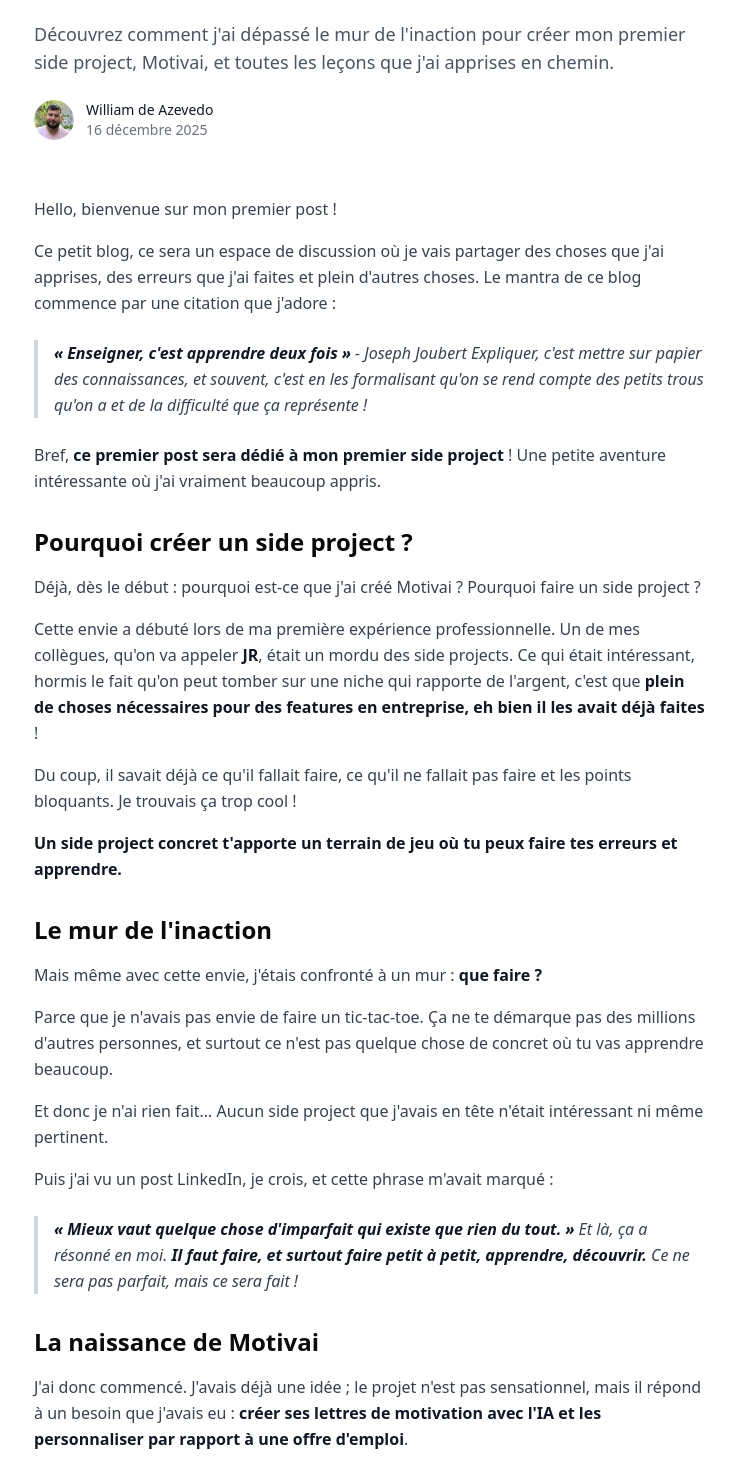
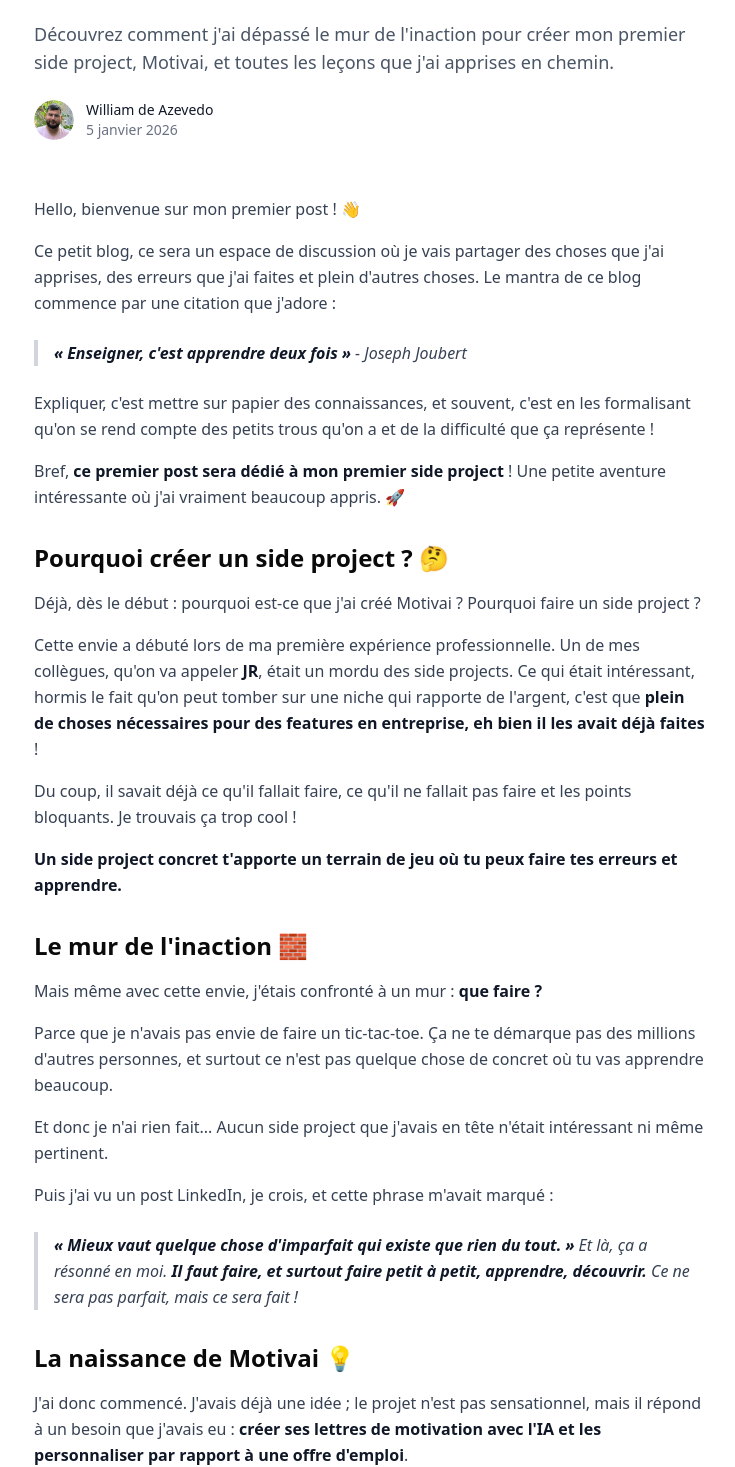
Before and after one commit to WillFDA/williamdeazevedo2025, a Next.js app: page /blog/mon-premier-post in a window 1280 px wide. Shown: the part 172-1639 px from the top of the page, without its empty margins (270-1005 px from the left). Built offline with nearby package versions, Linux system fonts and the light colour scheme; no server answers.

Commit message:
avancement

```diff
--- a/app/blog/fetch.ts
+++ b/app/blog/fetch.ts
@@ -31,9 +31,16 @@
     }),
   );
 
-  // Filtrer les posts null et trier par date
+  const isDev = process.env.NODE_ENV === "development";
+
   return posts
     .filter((post): post is Post => post !== null)
+    .filter((post) => {
+      if (isDev) return true;
+      const isPublished = post.metadata.published;
+      const isReleased = new Date(post.metadata.date) <= new Date();
+      return isPublished && isReleased;
+    })
     .sort((a, b) => {
       return (
         new Date(b.metadata.date).getTime() -
@@ -57,13 +64,22 @@
       components,
     });
 
-    return {
+    const post = {
       metadata: {
         ...frontmatter,
         slug,
       },
       content,
     };
+
+    const isDev = process.env.NODE_ENV === "development";
+    if (!isDev) {
+      const isPublished = post.metadata.published;
+      const isReleased = new Date(post.metadata.date) <= new Date();
+      if (!isPublished || !isReleased) return null;
+    }
+
+    return post;
   } catch {
     return null;
   }
--- a/app/blog/page.tsx
+++ b/app/blog/page.tsx
@@ -19,6 +19,15 @@
 export default async function Blog() {
   const posts = await getAllPosts();
 
+  if (posts.length === 0) {
+    return (
+      <div className="container mx-auto px-4 py-16 max-w-2xl flex flex-col items-center justify-center gap-4 grow">
+        <h1 className="font-bold text-4xl">Blog</h1>
+        <p>Il n'y a rien pour l'instant !!! 👀</p>
+      </div>
+    );
+  }
+
   return (
     <div className="container mx-auto px-4 py-16 max-w-2xl">
       <h1 className="mb-12 font-bold text-4xl">Blog</h1>
@@ -27,22 +36,22 @@
           <Link
             key={post.metadata.slug}
             href={`/blog/${post.metadata.slug}`}
-            className="block rounded-lg p-3 hover:bg-gray-50 transition-all duration-300 ease-in-out"
+            className="block"
           >
-            <article>
-              <h2 className="mb-1 font-bold text-lg text-gray-900">
+            <article className="flex flex-col gap-2">
+              <h2 className="font-bold text-lg text-gray-900">
                 {post.metadata.title}
               </h2>
-              <time className="mb-2 block text-gray-500 text-sm">
+              <p className="text-gray-700 text-sm">
+                {post.metadata.description}
+              </p>
+              <time className="block text-gray-500 text-sm mb-2">
                 {new Date(post.metadata.date).toLocaleDateString("fr-FR", {
                   year: "numeric",
                   month: "long",
                   day: "numeric",
                 })}
               </time>
-              <p className="mb-4 text-gray-700 text-sm">
-                {post.metadata.description}
-              </p>
               <div className="flex flex-wrap gap-2">
                 {post.metadata.tags.map((tag) => (
                   <span
--- a/content/mon-premier-post.mdx
+++ b/content/mon-premier-post.mdx
@@ -1,23 +1,24 @@
 ---
 title: "Mon premier side project : l'aventure Motivai"
 description: "Découvrez comment j'ai dépassé le mur de l'inaction pour créer mon premier side project, Motivai, et toutes les leçons que j'ai apprises en chemin."
-date: "2025-12-16"
-tags: ["side project", "apprentissage", "développement", "IA", "motivation"]
+date: "2026-01-05"
+tags: ["side project", "motivation"]
 author: "William de Azevedo"
 published: true
 ---
 
-Hello, bienvenue sur mon premier post !
+Hello, bienvenue sur mon premier post ! 👋
 
 Ce petit blog, ce sera un espace de discussion où je vais partager des choses que j'ai apprises, des erreurs que j'ai faites et plein d'autres choses. Le mantra de ce blog commence par une citation que j'adore :
 
 > **« Enseigner, c'est apprendre deux fois »** - Joseph Joubert
+
 Expliquer, c'est mettre sur papier des connaissances, et souvent, c'est en les formalisant qu'on se rend compte des petits trous qu'on a et de la difficulté que ça représente !
 
-Bref, **ce premier post sera dédié à mon premier side project** ! Une petite aventure intéressante où j'ai vraiment beaucoup appris.
+Bref, **ce premier post sera dédié à mon premier side project** ! Une petite aventure intéressante où j'ai vraiment beaucoup appris. 🚀
 
 
-## Pourquoi créer un side project ?
+## Pourquoi créer un side project ? 🤔
 
 Déjà, dès le début : pourquoi est-ce que j'ai créé Motivai ? Pourquoi faire un side project ?
 
@@ -27,7 +28,7 @@
 
 **Un side project concret t'apporte un terrain de jeu où tu peux faire tes erreurs et apprendre.**
 
-## Le mur de l'inaction
+## Le mur de l'inaction 🧱
 
 Mais même avec cette envie, j'étais confronté à un mur : **que faire ?**
 
@@ -42,7 +43,7 @@
 
 
 
-## La naissance de Motivai
+## La naissance de Motivai 💡
 
 J'ai donc commencé. J'avais déjà une idée ; le projet n'est pas sensationnel, mais il répond à un besoin que j'avais eu : **créer ses lettres de motivation avec l'IA et les personnaliser par rapport à une offre d'emploi**.
 
@@ -52,7 +53,7 @@
 
 <MotiviaOldUI/>
 
-## Les défis techniques
+## Les défis techniques ⚙️
 
 - Il te faut de l'authentification ?
 - Il te faut une base de données ?
@@ -66,7 +67,7 @@
 
 **Mais j'ai réussi, j'ai appris.**
 
-## Où en est Motivai aujourd'hui ?
+## Où en est Motivai aujourd'hui ? ✨
 
 Maintenant, sur Motivai, tu peux :
 
@@ -91,4 +92,4 @@
 
 Je ferai un post plus détaillé sur toutes mes erreurs quand j'ai codé Motivai ! C'était très instructif !
 
-**Merci d'avoir lu !**
+**Merci d'avoir lu !** 🙏
```
